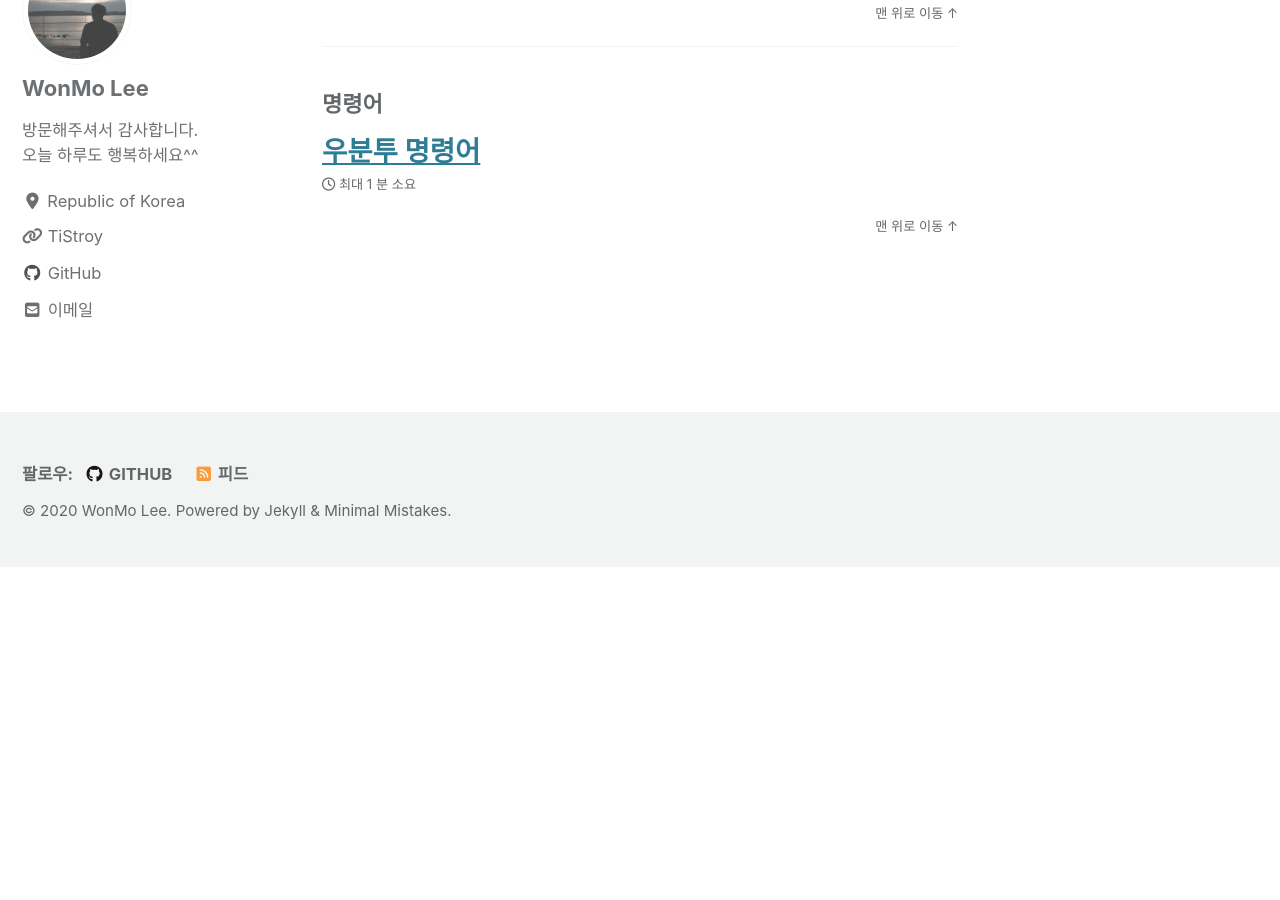
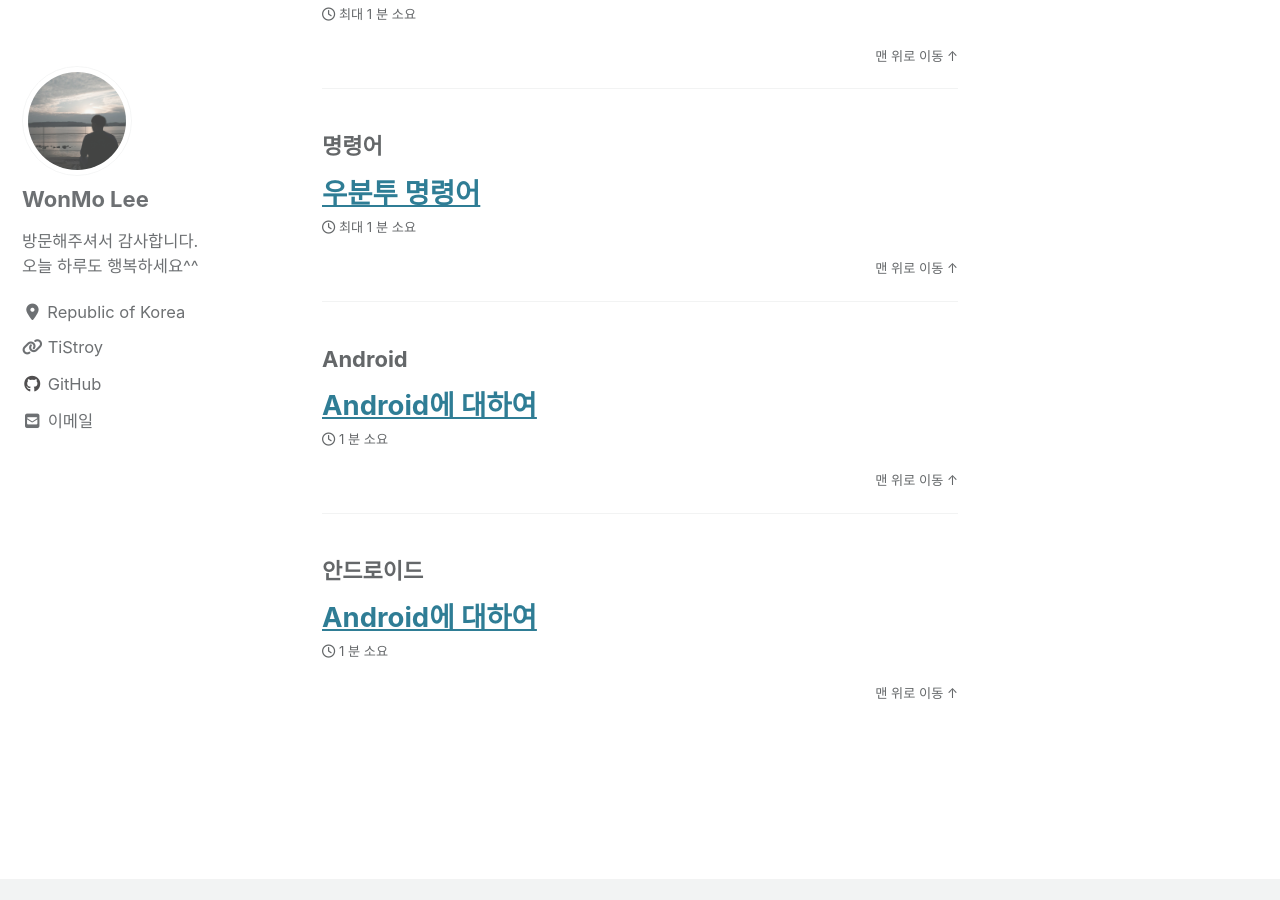
Before and after one commit to aldubhnh/wonmoLee.github.io, a Jekyll site: the page built from _pages/tag-archive.md, in a window 1280 px wide and 900 px high, scrolled down 2110 px. Built offline with Jekyll 4.4.1, drawn with Linux system fonts in a browser that asks for light colours; cached includes are drawn as plain includes; nearby versions of some CDN libraries; before the commit the page ends 2677 px from its top, so only the background shows below that.

Commit message:
안드로이드란? 포스트 수정

```diff
--- a/_posts/2020-07-09-Android_Concept.md
+++ b/_posts/2020-07-09-Android_Concept.md
@@ -1,3 +1,15 @@
+---
+layout: post
+title: "Android에 대하여"
+date: 2020-07-09 15:00:00 +0700
+categories: [Android]
+tags: [Android, 안드로이드]
+toc: true
+toc_sticky: true
+---
+
+
+
 ---
 
 # Android란?
```
